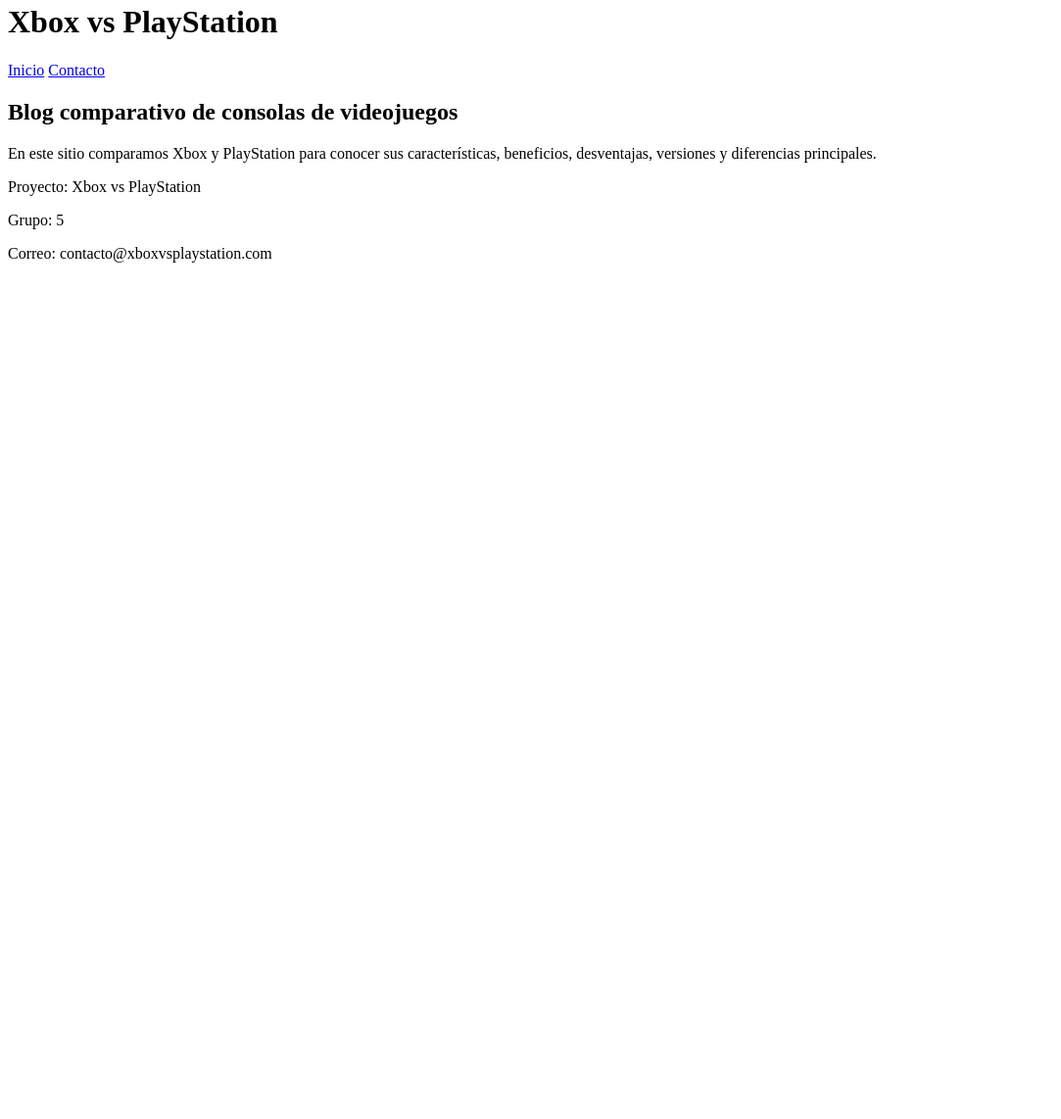
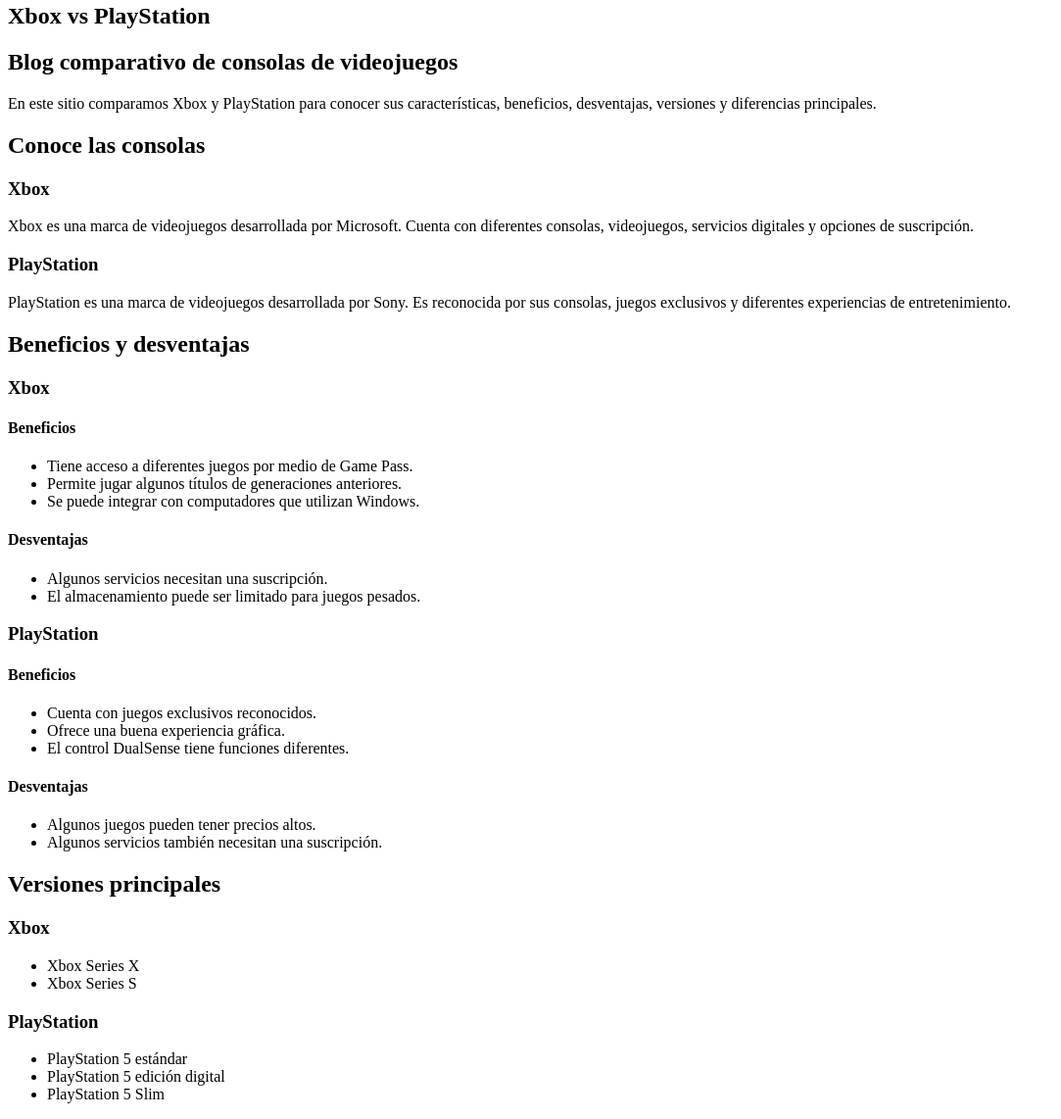
Before and after one commit to lizethcarosilva/grupo_5---Consolas-VideoJuegos, a plain HTML site: page index.html in a window 1280 px wide. Shown: the part 17-1159 px from the top of the page at 98% size, without its empty margins (0-1083 px from the left). Before the commit the page ends 800 px from the top, so only its background shows below. Drawn offline with Linux system fonts and the light colour scheme.

Commit message:
Actualizar contenido de la pagina de inicio

```diff
--- a/index.html
+++ b/index.html
@@ -1,82 +1,172 @@
 <!DOCTYPE html>
 
-<!--Aqui indico que voy a trabajar con HTML y en "es" que es en español-->
+<!--Aqui indico que voy a trabajar con HTML y en "es" que la pagina esta en español-->
 
 <html lang="es">
 
 <head>
 
-    <!--Aqui se configura la codificacion UTF-8 para el tema de los
-    caracteres especiales-->
+    <!--Aqui configuro la codificacion UTF-8 para que se puedan ver bien
+    las tildes, la letra ñ y otros caracteres especiales-->
     <meta charset="UTF-8">
 
-    <!--Aqui esta configurado ya la pagina para que se adacte a diferentes
-    dispositivos -->
+    <!--Aqui configuro la pagina para que se adapte a diferentes
+    tamaños de pantalla como computador, tablet o celular -->
     <meta name="viewport" content="width=device-width, initial-scale=1.0">
 
-    <!--Aqui se define el titulo de la pagina -->
+    <!--Aqui defino el titulo que se va a mostrar en la pestaña
+    del navegador -->
     <title>Xbox vs PlayStation</title>
+
 </head>
 
 <body>
 
-    <!--Creo el encabezado de la pagina -->
-    <header>
-
-        <h1>Xbox vs PlayStation</h1>
-
-        <!--Creo el menú de navegación -->
-        <nav>
-
-            <!--Creo el enlace hacia la pagina principal -->
-            <a href="index.html">Inicio</a>
-
-            <!--Creo un enlace hacia la pagina de contacto -->
-            <a href="contacto.html">Contacto</a>
-
-
-        </nav>
-
-
-
-
-    </header>
-
-    <!--Creo el contenido principal de la pagina -->
+    <!--Creo el contenido principal que me corresponde desarrollar
+    en la pagina de inicio -->
     <main>
 
-        <!--Creo una sección para presentar el tema del blog -->
+        <!--Creo una primera sección para presentar el tema general
+        del blog comparativo -->
         <section>
 
-            <!--Uso un h2 porque este titulo esta dentro del contenido
-            principal y tiene menor jerarquia que el h1 encabezado -->
+            <!--Uso un h1 porque este es el titulo principal
+            del contenido de inicio -->
+            <h1>Xbox vs PlayStation</h1>
 
+            <!--Uso un h2 para complementar el titulo principal
+            y explicar mejor de que se trata el sitio -->
             <h2>Blog comparativo de consolas de videojuegos</h2>
 
-            <!--Creo un párrafo para presentar el tema del blog -->
-            <p>En este sitio comparamos Xbox y PlayStation para conocer
+            <!--Creo un párrafo corto para presentar el tema
+            y explicar que informacion va a encontrar el usuario -->
+            <p>
+                En este sitio comparamos Xbox y PlayStation para conocer
                 sus características, beneficios, desventajas, versiones
                 y diferencias principales.
             </p>
 
         </section>
 
+        <!--Creo una sección para mostrar de forma separada
+        la informacion de cada consola -->
+        <section>
+
+            <h2>Conoce las consolas</h2>
+
+            <!--Creo un articulo para agrupar la informacion de Xbox -->
+            <article>
+
+                <h3>Xbox</h3>
+
+                <p>
+                    Xbox es una marca de videojuegos desarrollada por Microsoft.
+                    Cuenta con diferentes consolas, videojuegos, servicios
+                    digitales y opciones de suscripción.
+                </p>
+
+            </article>
+
+            <!--Creo otro articulo para agrupar la informacion
+            de PlayStation -->
+            <article>
+
+                <h3>PlayStation</h3>
+
+                <p>
+                    PlayStation es una marca de videojuegos desarrollada por Sony.
+                    Es reconocida por sus consolas, juegos exclusivos
+                    y diferentes experiencias de entretenimiento.
+                </p>
+
+            </article>
+
+        </section>
+
+        <!--Creo una sección para comparar los beneficios
+        y las desventajas de las dos consolas -->
+        <section>
+
+            <h2>Beneficios y desventajas</h2>
+
+            <!--Agrupo la informacion correspondiente a Xbox -->
+            <article>
+
+                <h3>Xbox</h3>
+
+                <h4>Beneficios</h4>
+
+                <ul>
+                    <li>Tiene acceso a diferentes juegos por medio de Game Pass.</li>
+                    <li>Permite jugar algunos títulos de generaciones anteriores.</li>
+                    <li>Se puede integrar con computadores que utilizan Windows.</li>
+                </ul>
+
+                <h4>Desventajas</h4>
+
+                <ul>
+                    <li>Algunos servicios necesitan una suscripción.</li>
+                    <li>El almacenamiento puede ser limitado para juegos pesados.</li>
+                </ul>
+
+            </article>
+
+            <!--Agrupo la informacion correspondiente a PlayStation -->
+            <article>
+
+                <h3>PlayStation</h3>
+
+                <h4>Beneficios</h4>
+
+                <ul>
+                    <li>Cuenta con juegos exclusivos reconocidos.</li>
+                    <li>Ofrece una buena experiencia gráfica.</li>
+                    <li>El control DualSense tiene funciones diferentes.</li>
+                </ul>
+
+                <h4>Desventajas</h4>
+
+                <ul>
+                    <li>Algunos juegos pueden tener precios altos.</li>
+                    <li>Algunos servicios también necesitan una suscripción.</li>
+                </ul>
+
+            </article>
+
+        </section>
+
+        <!--Creo una sección para mostrar algunas de las versiones
+        principales de cada consola -->
+        <section>
+
+            <h2>Versiones principales</h2>
+
+            <article>
+
+                <h3>Xbox</h3>
+
+                <ul>
+                    <li>Xbox Series X</li>
+                    <li>Xbox Series S</li>
+                </ul>
+
+            </article>
+
+            <article>
+
+                <h3>PlayStation</h3>
+
+                <ul>
+                    <li>PlayStation 5 estándar</li>
+                    <li>PlayStation 5 edición digital</li>
+                    <li>PlayStation 5 Slim</li>
+                </ul>
+
+            </article>
+
+        </section>
+
     </main>
-
-    <!--Creo el pie de página con la informacion general del proyecto-->
-    <footer>
-
-        <!--Con <p></p> muestro el nombre del proyecto -->
-        <p>Proyecto: Xbox vs PlayStation</p>
-
-        <!--Con <p></p> indico el grupo encargado del proyecto -->
-        <p>Grupo: 5</p>
-
-        <!--Con <p></p> Agrego un correo x porque el laboratorio requiere
-        informacion de contacto sin usar datos personales -->
-        <p>Correo: contacto@xboxvsplaystation.com</p>
-
-    </footer>
 
 </body>
 
```
